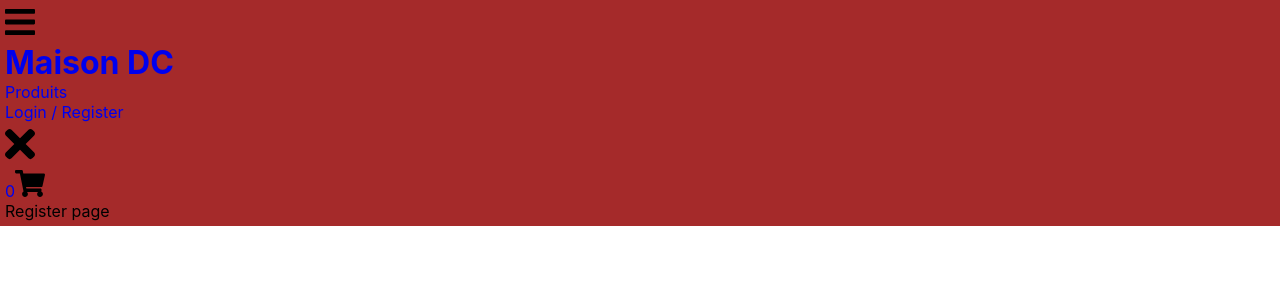
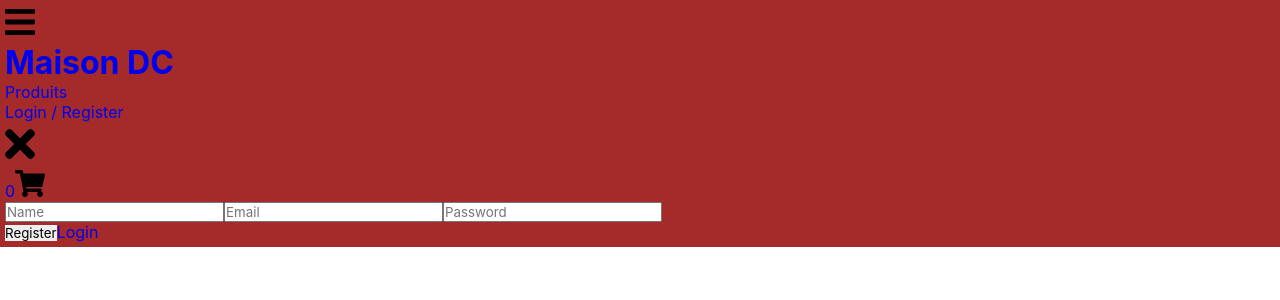
Before and after one commit to Evamel/test-maisonDC, a React (Create React App) app in the folder client/: page /register in a window 1280 px wide. Shown: the top 300 px of the page. Built offline with nearby package versions, Linux system fonts and the light colour scheme; no server answers.

Commit message:
starting login and register

```diff
--- a/client/src/components/mainpages/auth/Login.js
+++ b/client/src/components/mainpages/auth/Login.js
@@ -1,9 +1,44 @@
-import React from 'react'
+import React, {useState} from 'react'
+import {Link} from 'react-router-dom'
+import axios from 'axios'
 
 export default function Login() {
+    const [user, setUser] = useState({
+        email: '', password: ''
+    })
+
+    const onChangeInput = e =>{
+        const {name, value} = e.target;
+        setUser({...user, [name]:value})
+    }
+
+    const loginSubmit = async e =>{
+        e.preventDefault()
+        try {
+            await axios.post('/user/login', {...user})
+
+            localStorage.setItem('firstLogin', true)
+
+            window.location.href = "/";
+        } catch (err) {
+            alert(err.response.data.msg)
+        }
+    }
+
     return (
-        <div>
-            Login page
+        <div className="login-page">
+            <form onSubmit={loginSubmit}>
+                <input type="email" name="email" required
+                placeholder="Email" value={user.email} onChange={onChangeInput} />
+
+                <input type="password" name="password" required autoComplete="on"
+                placeholder="Password" value={user.password} onChange={onChangeInput} />
+
+                <div className="row">
+                    <button type="submit">Login</button>
+                    <Link to="/register">Register</Link>
+                </div>
+            </form>
         </div>
     )
 }
--- a/client/src/components/mainpages/auth/Register.js
+++ b/client/src/components/mainpages/auth/Register.js
@@ -1,9 +1,48 @@
-import React from 'react'
+import React, {useState} from 'react'
+import {Link} from 'react-router-dom'
+import axios from 'axios'
 
 export default function Register() {
+    const [user, setUser] = useState({
+        name: '', email: '', password: ''
+    })
+
+    const onChangeInput = e =>{
+        const {name, value} = e.target;
+        setUser({...user, [name]:value})
+    }
+
+    const registerSubmit = async e =>{
+        e.preventDefault()
+        try {
+            await axios.post('/user/register', {...user})
+
+            localStorage.setItem('firstLogin', true)
+
+            window.location.href = "/";
+        } catch (err) {
+            alert(err.response.data.msg)
+        }
+    }
+
     return (
-        <div>
-            Register page
+        <div className="login-page">
+            <form onSubmit={registerSubmit}>
+            <input type="text" name="name" required
+                placeholder="Name" value={user.name} onChange={onChangeInput} />
+
+
+                <input type="email" name="email" required
+                placeholder="Email" value={user.email} onChange={onChangeInput} />
+
+                <input type="password" name="password" required autoComplete="on"
+                placeholder="Password" value={user.password} onChange={onChangeInput} />
+
+                <div className="row">
+                    <button type="">Register</button>
+                    <Link to="/login">Login</Link>
+                </div>
+            </form>
         </div>
     )
 }
--- a/client/src/components/mainpages/products/Products.js
+++ b/client/src/components/mainpages/products/Products.js
@@ -1,12 +1,14 @@
 import React, {useContext} from 'react'
 import {GlobalState} from '../../../GlobalState'
 import ProductItem from '../utils/productItem/ProductItem'
+import Loading from '../utils/loading/Loading'
 
 export default function Products() {
     const state = useContext(GlobalState)
     const [products] = state.productsAPI.products
 
     return (
+        <>
         <div className="products">
             {
             products.map(product => {
@@ -14,5 +16,7 @@
             })
             }
         </div>
+        {products.length === 0 && <Loading />}
+        </>
     )
 }
--- /dev/null
+++ b/client/src/components/mainpages/utils/loading/Loading.js
@@ -0,0 +1,26 @@
+import React from 'react'
+import "./loading.css"
+
+export default function Loading() {
+    return (
+        <div className="load-page">
+            <div className="loader">
+                <div>
+                    <div>
+                        <div>
+                            <div>
+                                <div>
+                                    <div>
+                                        <div>
+                                            <div></div>
+                                        </div>
+                                    </div>
+                                </div>
+                            </div>
+                        </div>
+                    </div>
+                </div>
+            </div>
+        </div>
+    )
+}
--- /dev/null
+++ b/client/src/components/mainpages/utils/loading/loading.css
@@ -0,0 +1,24 @@
+.load-page{
+    background: white;
+    overflow: hidden;
+}
+
+.loader{
+    width: 300px;
+    height: 300px;
+    margin: auto;
+}
+
+.loader div{
+    width: calc(100% - 15px);
+    height: calc(100% - 15px);
+    border: 2px solid white;
+    border-top: 2px solid teal;
+    border-radius: 50%;
+    animation: rotate 10s linear infinite  alternate-reverse;
+}
+
+@keyframes rotate {
+    50%{transform: rotate(80deg);}
+    100%{transform: rotate(360deg);}
+}
```
Also changed, not shown: client/src/components/mainpages/utils/productItem/BtnRender.js (line endings or trailing spaces).
